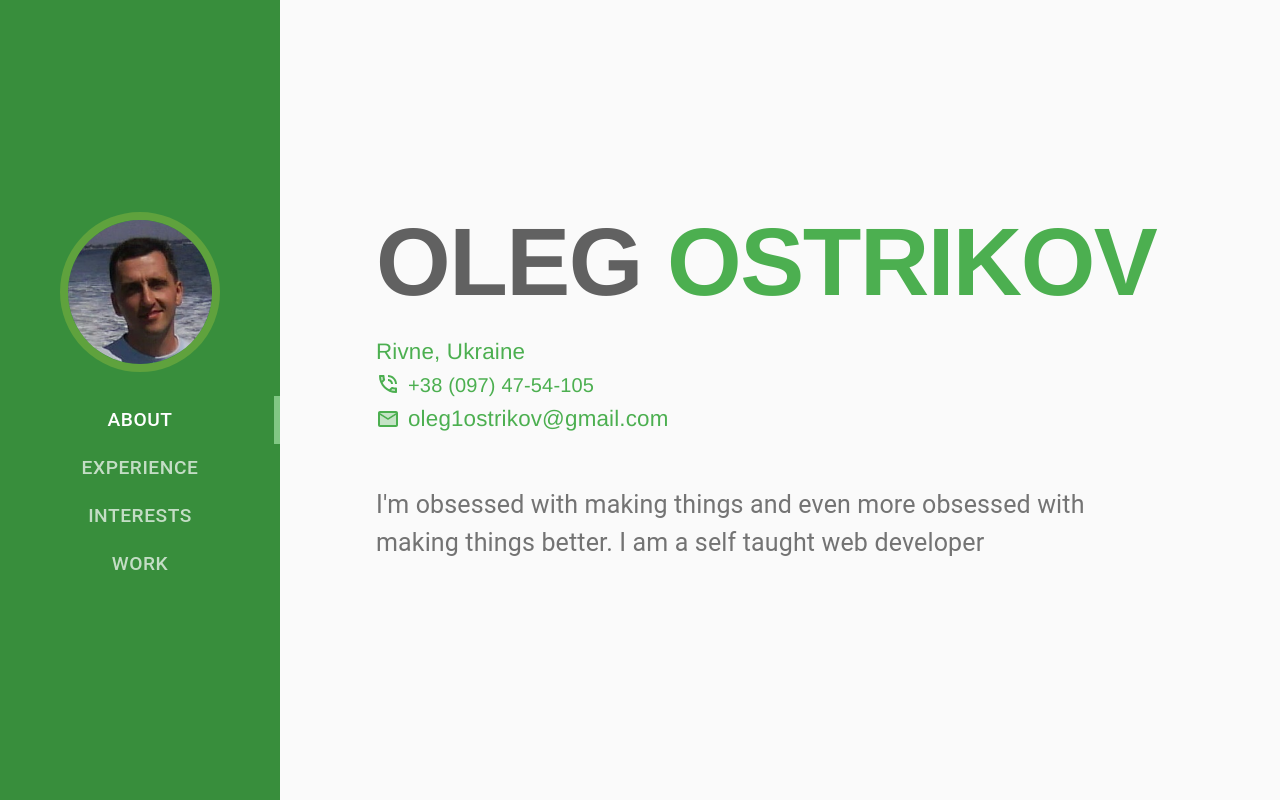
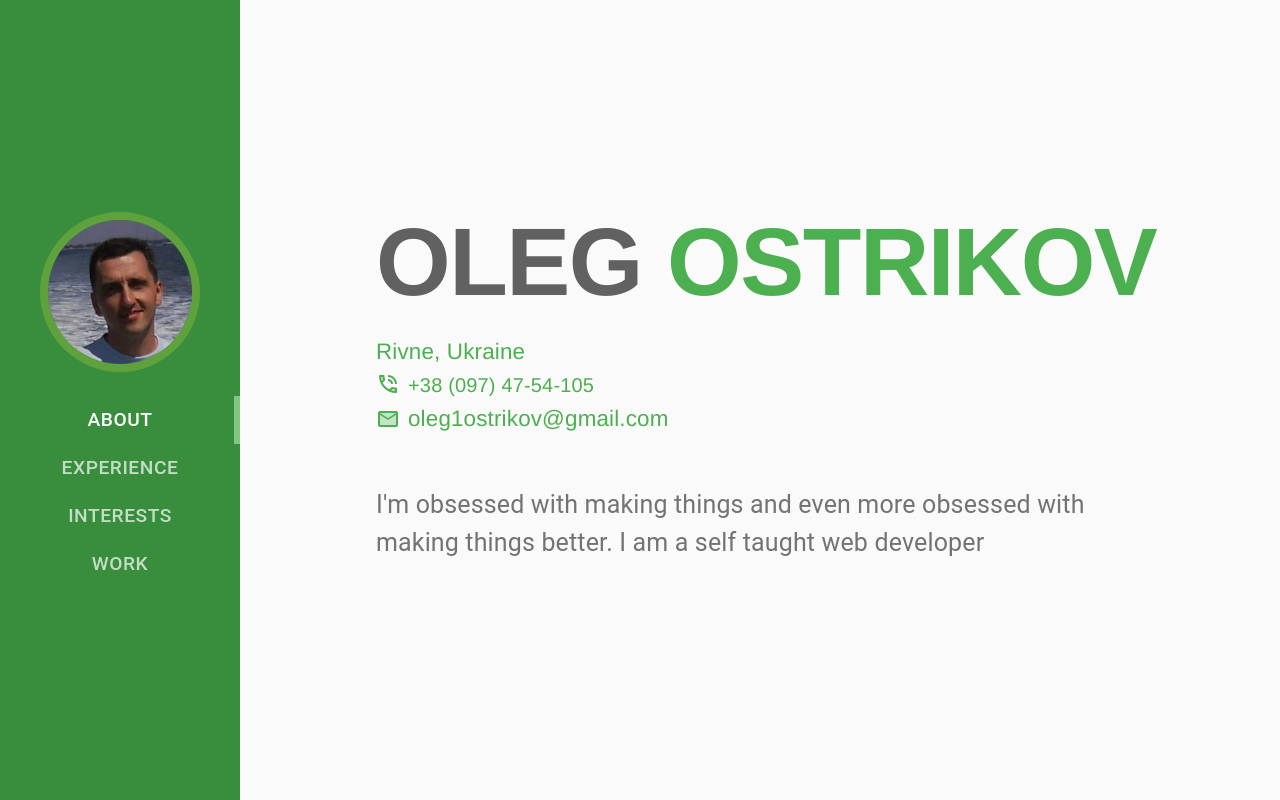
Before and after one commit to webdevelops/cv, a React (Create React App) app: page / in a window 1280 px wide. Built offline with nearby package versions, Linux system fonts and the light colour scheme.

Commit message:
fixing navigation

```diff
--- a/src/components/MobileNavigation/index.js
+++ b/src/components/MobileNavigation/index.js
@@ -11,7 +11,7 @@ const useStyles = makeStyles(theme => ({
       display: 'none',
     },
     '& .MuiDrawer-paper': {
-      minWidth: theme.spacing(22),
+      minWidth: theme.spacing(25),
     },
   },
 }));
--- a/src/components/Navigation/styles.js
+++ b/src/components/Navigation/styles.js
@@ -6,10 +6,9 @@ export default makeStyles(theme => ({
   },
   navigation: {
     position: 'fixed',
-    width: '30%',
     height: '100vh',
     maxWidth: theme.spacing(35),
-    minWidth: theme.spacing(22),
+    minWidth: theme.spacing(30),
     backgroundColor: theme.palette.success.dark,
     display: 'flex',
     flexDirection: 'column',
@@ -36,6 +35,9 @@ export default makeStyles(theme => ({
     border: '8px solid #5fa23d',
   },
   [theme.breakpoints.down('sm')]: {
+    navigation: {
+      minWidth: theme.spacing(25),
+    },
     large: {
       width: theme.spacing(15),
       height: theme.spacing(15),
--- a/src/components/ProjectCard/index.js
+++ b/src/components/ProjectCard/index.js
@@ -3,6 +3,7 @@ import { Card, CardActionArea, Link, CardHeader, CardContent, Typography, CardMe
 import PropTypes from 'prop-types';
 
 import useStyles from './styles';
+import Spinner from '../Spinner/index';
 
 export default function ProjectCard(props) {
   const { title, description, url, image, techList, linkSource } = props;
@@ -17,6 +18,10 @@ export default function ProjectCard(props) {
       );
     })
   );
+
+  if (!image) {
+    return <Spinner />
+  }
 
   return (
     <div className={classes.root}>
--- a/src/containers/Work/Lawyer/index.js
+++ b/src/containers/Work/Lawyer/index.js
@@ -3,12 +3,12 @@ import PropTypes from 'prop-types';
 
 import ProjectCard from '../../../components/ProjectCard';
 import image from './lawyer.jpg';
-import Spinner from '../../../components/Spinner';
+// import Spinner from '../../../components/Spinner';
 
 export default function Lawyer({ lawyer }) {
-  if (!image) {
-    return <Spinner />
-  }
+  // if (!image) {
+  //   return <Spinner />
+  // }
 
   return (
     <ProjectCard
--- a/src/containers/Work/Quiz/index.js
+++ b/src/containers/Work/Quiz/index.js
@@ -3,12 +3,17 @@ import PropTypes from 'prop-types';
 
 import ProjectCard from '../../../components/ProjectCard';
 import image from './quiz.jpg';
-import Spinner from '../../../components/Spinner';
+// import { makeStyles } from '@material-ui/core';
+// import Spinner from '../../../components/Spinner';
+
+// const useStyles = makeStyles({
+//   media: {
+//     width: 400,
+//   },
+// });
 
 export default function Quiz({ quiz }) {
-  if (!image) {
-    return <Spinner />
-  }
+  // const classes = useStyles();
 
   return (
     <ProjectCard
--- a/src/containers/Work/Store/index.js
+++ b/src/containers/Work/Store/index.js
@@ -4,7 +4,7 @@ import PropTypes from 'prop-types';
 
 import ProjectCard from '../../../components/ProjectCard';
 import image from './store.jpg';
-import Spinner from '../../../components/Spinner';
+// import Spinner from '../../../components/Spinner';
 
 export default function Store({ store }) {
   const linkSource = (
@@ -16,9 +16,9 @@ export default function Store({ store }) {
     </Link>
   );
 
-  if (!image) {
-    return <Spinner />
-  }
+  // if (!image) {
+  //   return <Spinner />
+  // }
 
   return (
     <div>
```
